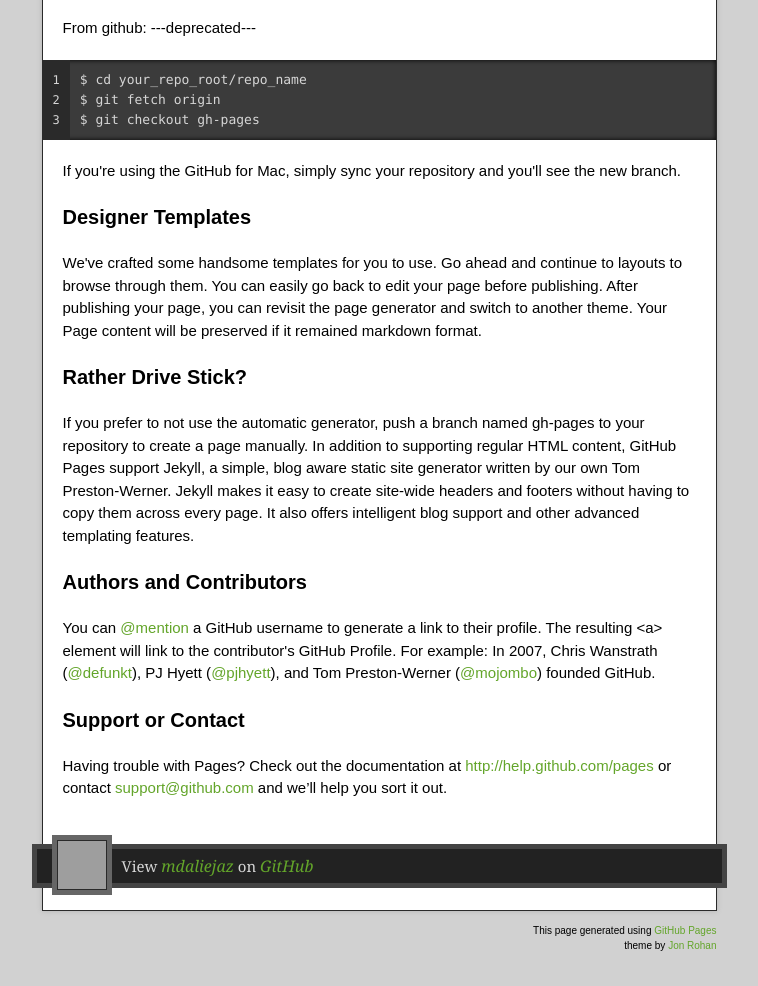
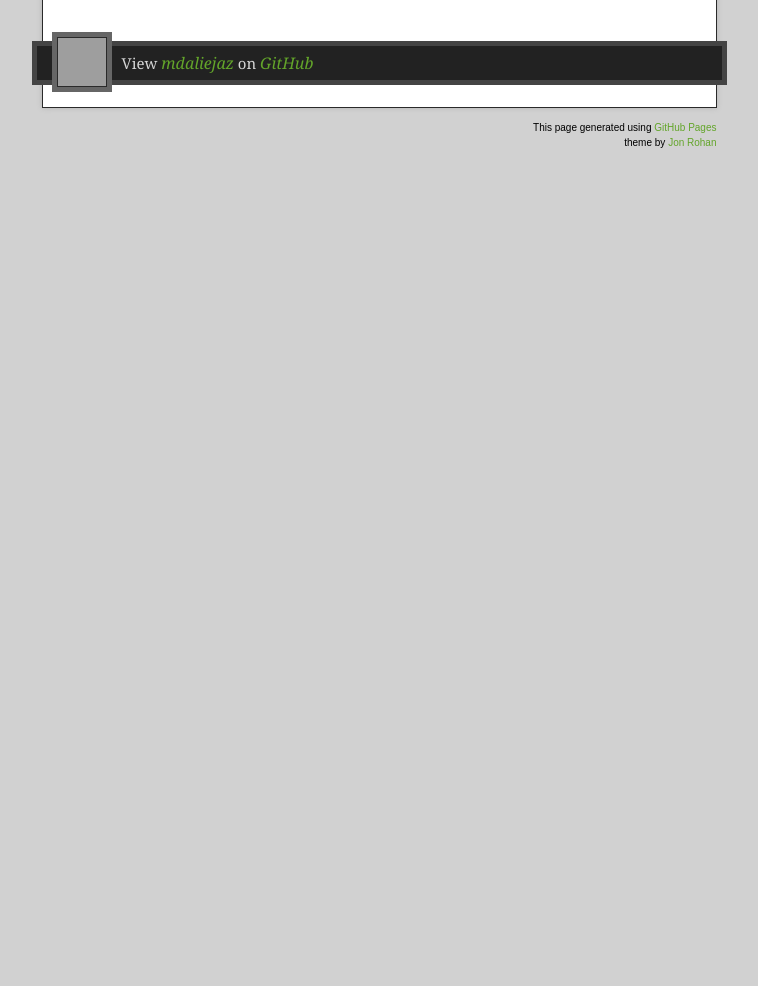
Before and after one commit to mdaliejaz/mdaliejaz.github.io, a plain HTML site: page index.html in a window 1280 px wide. Shown: the part 550-1536 px from the top of the page, without its empty margins (261-1019 px from the left). After the commit the page ends 800 px from the top, so only its background shows below. Drawn offline with nearby package versions, Linux system fonts and the light colour scheme; grey boxes are pictures that could not be loaded.

Commit message:
Updated index.html

```diff
--- a/index.html
+++ b/index.html
@@ -43,30 +43,6 @@
 <p>You can tweet me at <a href="https://github.com/mdaliejaz" class="user-mention">@mdaliejaz</a>
 or mail me on <a href="mailto:mdaliejaz@gmail.com">mdaliejaz@gmail.com</a></p>
 
-<p>From github: ---deprecated---</p>
-
-<pre><code>$ cd your_repo_root/repo_name
-$ git fetch origin
-$ git checkout gh-pages
-</code></pre>
-
-<p>If you're using the GitHub for Mac, simply sync your repository and you'll see the new branch.</p>
-
-<h3>Designer Templates</h3>
-
-<p>We've crafted some handsome templates for you to use. Go ahead and continue to layouts to browse through them. You can easily go back to edit your page before publishing. After publishing your page, you can revisit the page generator and switch to another theme. Your Page content will be preserved if it remained markdown format.</p>
-
-<h3>Rather Drive Stick?</h3>
-
-<p>If you prefer to not use the automatic generator, push a branch named <code>gh-pages</code> to your repository to create a page manually. In addition to supporting regular HTML content, GitHub Pages support Jekyll, a simple, blog aware static site generator written by our own Tom Preston-Werner. Jekyll makes it easy to create site-wide headers and footers without having to copy them across every page. It also offers intelligent blog support and other advanced templating features.</p>
-
-<h3>Authors and Contributors</h3>
-
-<p>You can <a href="https://github.com/blog/821" class="user-mention">@mention</a> a GitHub username to generate a link to their profile. The resulting <code>&lt;a&gt;</code> element will link to the contributor's GitHub Profile. For example: In 2007, Chris Wanstrath (<a href="https://github.com/defunkt" class="user-mention">@defunkt</a>), PJ Hyett (<a href="https://github.com/pjhyett" class="user-mention">@pjhyett</a>), and Tom Preston-Werner (<a href="https://github.com/mojombo" class="user-mention">@mojombo</a>) founded GitHub.</p>
-
-<h3>Support or Contact</h3>
-
-<p>Having trouble with Pages? Check out the documentation at <a href="http://help.github.com/pages">http://help.github.com/pages</a> or contact <a href="mailto:support@github.com">support@github.com</a> and we’ll help you sort it out.</p>
         </article>
       </div>
     </div>
```
